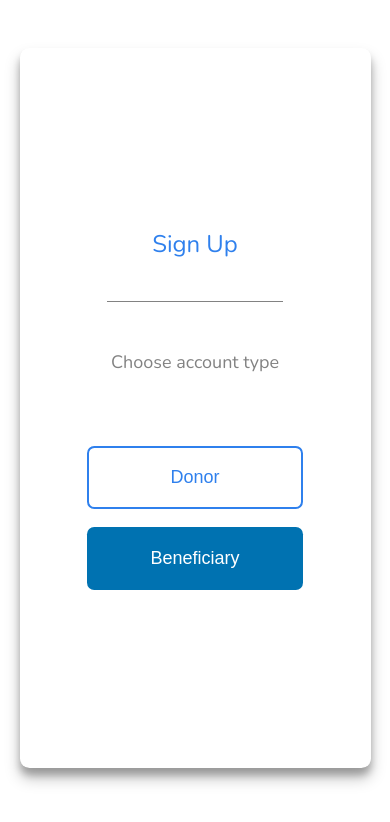
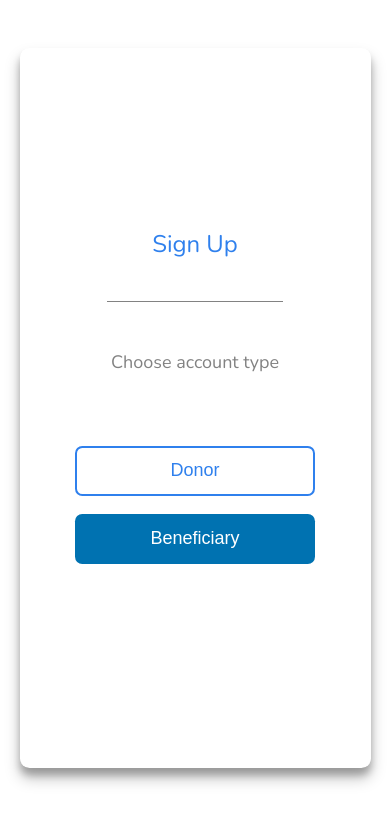
Before and after one commit to zuri-training/FundMe-fe-pjt-69, a plain HTML site: page log in and sign up/SignOption.html in a window 390 px wide. Drawn offline with nearby package versions, Linux system fonts and the light colour scheme.

Commit message:
Updated files :)

```diff
--- a/log in and sign up/SignOption.html
+++ b/log in and sign up/SignOption.html
@@ -18,7 +18,7 @@
                 <p>Choose account type</p>
                 <div>
                     <a href="signUp.html"><button class="optionbtn1 btn">Donor</button></a>
-                    <a href=""><button class="optionbtn2 btn">Beneficiary</button></a>
+                    <a href="/FundMe-fe-pjt-69/Pages/reg1.html"><button class="optionbtn2 btn">Beneficiary</button></a>
                 </div>
             </div>
         </div>
--- a/log in and sign up/oplogssign.css
+++ b/log in and sign up/oplogssign.css
@@ -281,8 +281,8 @@ button:focus {
     text-decoration: none;
 }
 .btn{
-    width: 10em;
-    height: 3.5em;
+    width: 190px;
+    height: 50px;
     border-radius: .4em;
     border: none;
     font-size: 16px;
@@ -330,9 +330,10 @@ button:focus {
         flex-direction: column;
         align-items: center;
     }
-    .btn{
+    .btn {
         font-size: 18px;
-        width: 12em;
+        width: 240px;
+        height: 50px;
         margin-bottom: 1em;
     }
 }
```
Also changed, not shown: index.html (+2 -2 lines), log in and sign up/logIn.html (+1 -1 lines).
